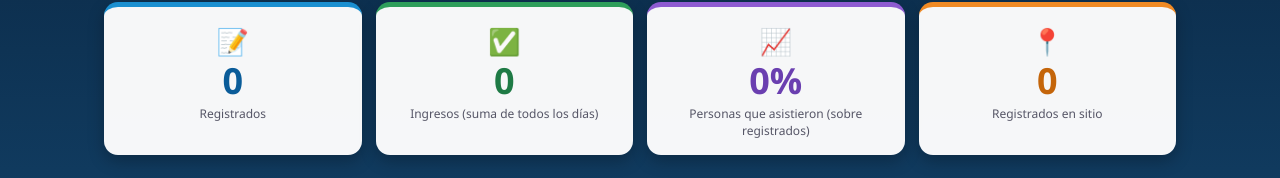
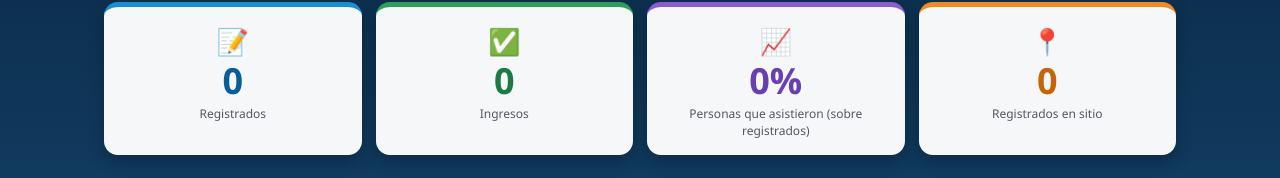
Before and after one commit to juanpa1213-afk/FUCTIH, a plain HTML site: page estadisticas.html in a window 1280 px wide. Shown: the part 190-368 px from the top of the page. Drawn offline with Linux system fonts and the light colour scheme; no server answers.

Commit message:
Update estadisticas.html

```diff
--- a/estadisticas.html
+++ b/estadisticas.html
@@ -88,7 +88,7 @@
     <div class="seccion">📊 Resumen general</div>
     <div class="kpis">
       <div class="card kpi"><div class="ico">📝</div><div class="num" id="kReg">0</div><div class="label">Registrados</div></div>
-      <div class="card kpi c2"><div class="ico">✅</div><div class="num" id="kEnt">0</div><div class="label">Ingresos (suma de todos los días)</div></div>
+      <div class="card kpi c2"><div class="ico">✅</div><div class="num" id="kEnt">0</div><div class="label">Ingresos</div></div>
       <div class="card kpi c3"><div class="ico">📈</div><div class="num" id="kPct">0%</div><div class="label">Personas que asistieron (sobre registrados)</div></div>
       <div class="card kpi c4"><div class="ico">📍</div><div class="num" id="kSitio">0</div><div class="label">Registrados en sitio</div></div>
     </div>
```
